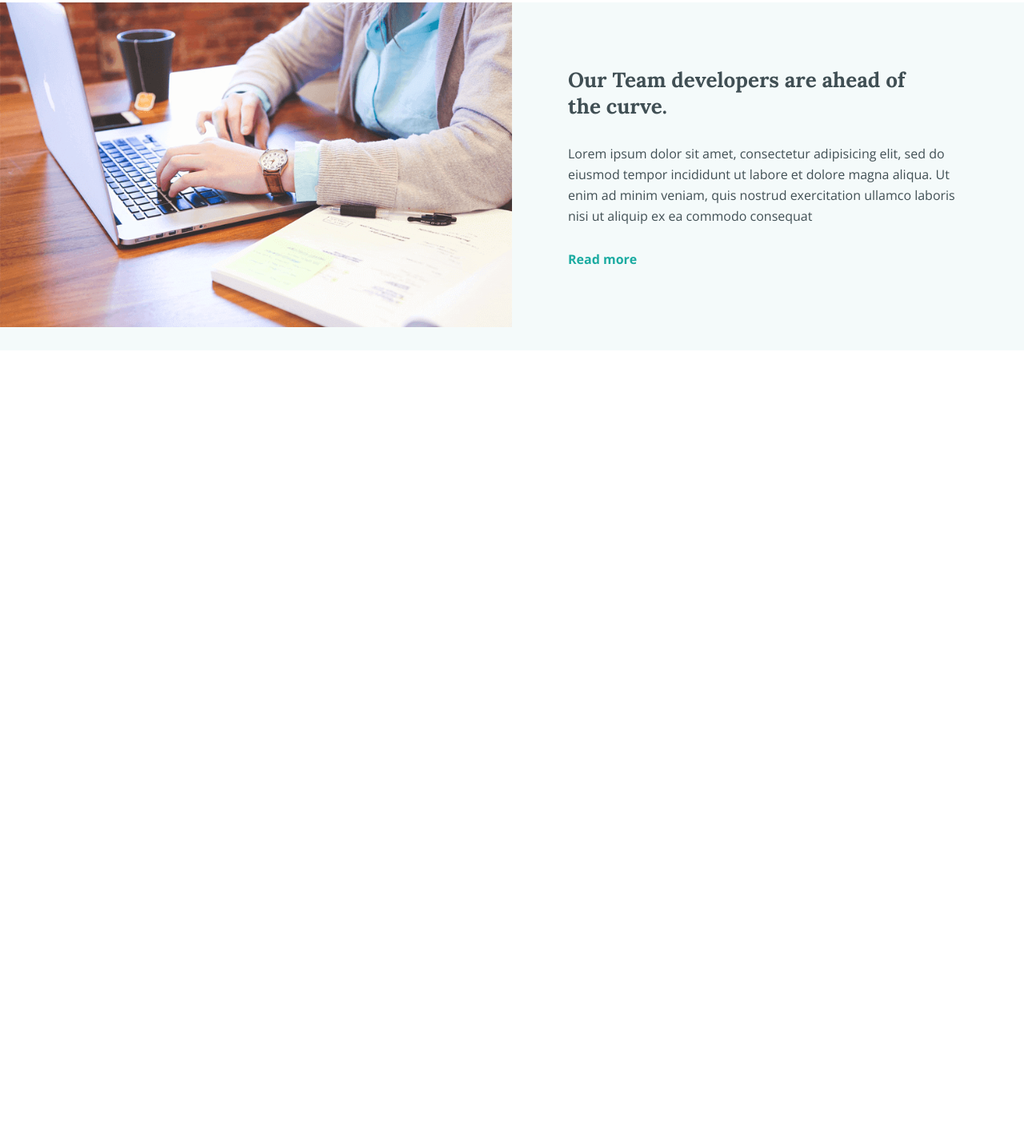
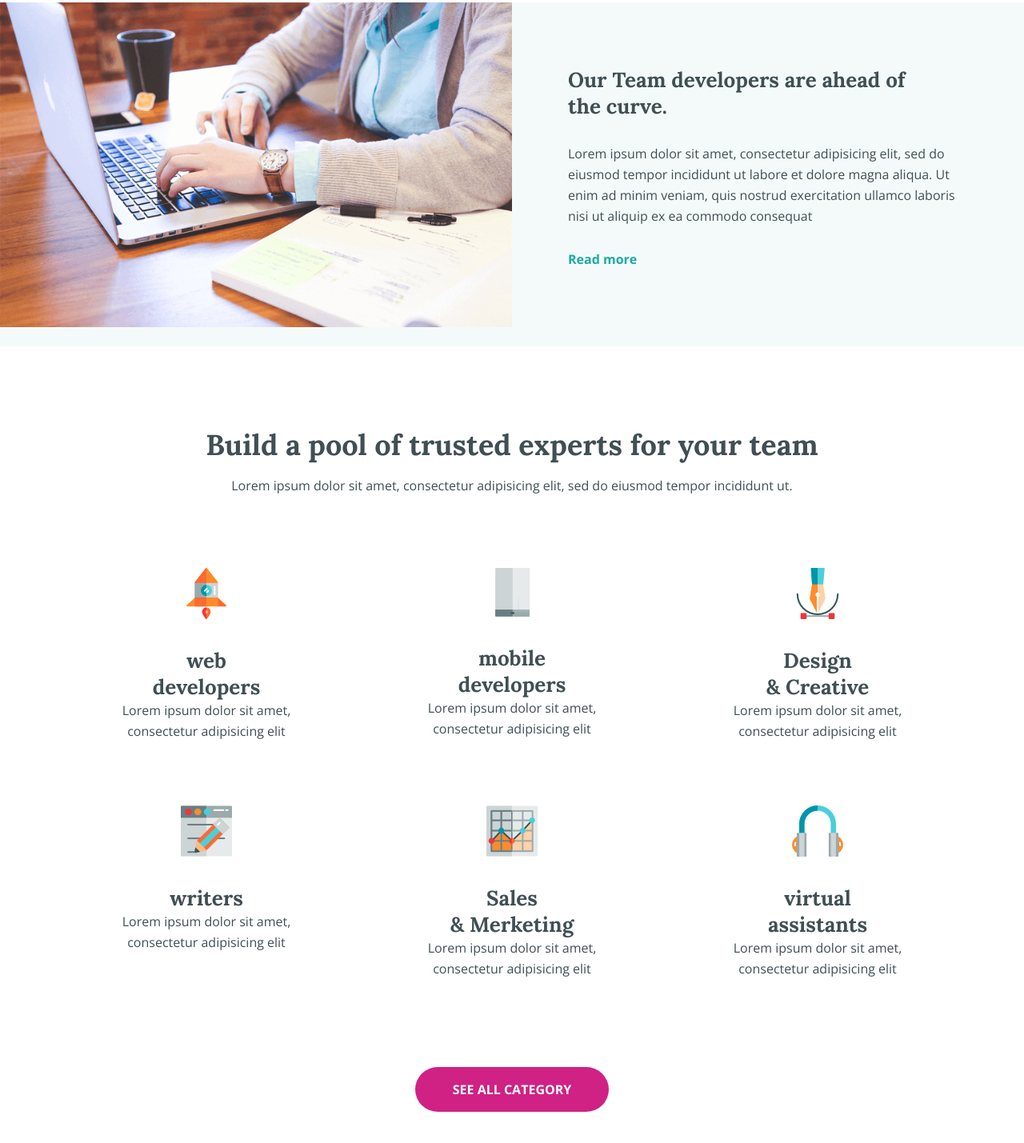
Before and after one commit to Shohanojjaman/freelance, a plain HTML site: page index.html in a window 1280 px wide. Shown: the part 1027-2456 px from the top of the page at 80% size. Before the commit the page ends 1465 px from the top, so only its background shows below. Drawn offline with nearby package versions, Linux system fonts and the light colour scheme.

Commit message:
design the get start area.

```diff
--- a/css/default.css
+++ b/css/default.css
@@ -331,13 +331,13 @@ a{
 	background: #f7f7fd;
 }
 .white-bg {
-	background: #fff;
+	background: #ffffff;
 }
 .black-bg {
-	background: #222;
+	background: #222222;
 }
 .theme-bg {
-	background: #fff;
+	background: #ffffff;
 }
 .primary-bg {
 	background: #f4fafa;
@@ -348,10 +348,10 @@ a{
 	color: #8a8b8d;
 }
 .white-color {
-	color: #fff;
+	color: #ffffff;
 }
 .black-color {
-	color: #000;
+	color: #000000;
 }
 .theme-color {
 	color: #fa7c30;
--- a/css/style.css
+++ b/css/style.css
@@ -78,7 +78,7 @@ Content About Area
 ===================== */
 .content_about {
     background-color: #f4fafa;
-    height: 435px;
+    height: 430px;
 }
 .content_bg img {
     width: 100%;
@@ -92,3 +92,13 @@ Content About Area
     transition: 0.3s;
     display: inline-block;
 }
+/* ====================
+Get Start Area
+======================= */
+.get_item {
+    padding: 40px;
+    transition:  0.3s;
+}
+.get_item:hover{
+    box-shadow: 0 0 10px 0 rgba(0, 22, 27, 0.1);
+}
--- a/index.html
+++ b/index.html
@@ -15,14 +15,14 @@
     <header class="d-flex align-items-center">
         <div class="container">
             <div class="row align-items-center">
-                <div class="col-2">
+                <div class="col-1">
                     <div class="logo">
                         <a href="index.html">
                             <img src="img/logo.png" alt="logo">
                         </a>
                     </div>
                 </div>
-                <div class="col-6">
+                <div class="col-7">
                     <div class="main-manu">
                         <nav>
                             <ul>
@@ -119,5 +119,64 @@
         </div>
     </section>
     <!-- Contant About Area End -->
+    <!-- Get Start Area Start -->
+    <section class="get_start pt-100 pb-100">
+        <div class="container">
+            <div class="row">
+                <div class="col-12">
+                    <div class="title text-center">
+                        <h2 class="mb-15">Build a pool of trusted experts for your team</h2>
+                        <p class="mb-50">Lorem ipsum dolor sit amet, consectetur adipisicing elit, sed do eiusmod tempor incididunt ut.</p>
+                    </div>
+                </div>
+                <div class="col-4">
+                    <div class="get_item text-center">
+                        <img src="img/get_start/get_item1.png" alt="" class="mb-30">
+                        <h4>web <br> developers</h4>
+                        <p>Lorem ipsum dolor sit amet, consectetur adipisicing elit</p>
+                    </div>
+                </div>
+                <div class="col-4">
+                    <div class="get_item text-center">
+                        <img src="img/get_start/get_item2.png" alt="" class="mb-30">
+                        <h4>mobile <br> developers</h4>
+                        <p>Lorem ipsum dolor sit amet, consectetur adipisicing elit</p>
+                    </div>
+                </div>
+                <div class="col-4">
+                    <div class="get_item text-center">
+                        <img src="img/get_start/get_item3.png" alt="" class="mb-30">
+                        <h4>Design <br>  & Creative</h4>
+                        <p>Lorem ipsum dolor sit amet, consectetur adipisicing elit</p>
+                    </div>
+                </div>
+                <div class="col-4">
+                    <div class="get_item text-center">
+                        <img src="img/get_start/get_item4.png" alt="" class="mb-30">
+                        <h4>writers</h4>
+                        <p>Lorem ipsum dolor sit amet, consectetur adipisicing elit</p>
+                    </div>
+                </div>
+                <div class="col-4">
+                    <div class="get_item text-center">
+                        <img src="img/get_start/get_item5.png" alt="" class="mb-30">
+                        <h4>Sales <br> & Merketing</h4>
+                        <p>Lorem ipsum dolor sit amet, consectetur adipisicing elit</p>
+                    </div>
+                </div>
+                <div class="col-4">
+                    <div class="get_item text-center">
+                        <img src="img/get_start/get_item6.png" alt="" class="mb-30">
+                        <h4>virtual <br> assistants</h4>
+                        <p>Lorem ipsum dolor sit amet, consectetur adipisicing elit</p>
+                    </div>
+                </div>
+                <div class="col-12 d-flex justify-content-center mt-70">
+                    <a href="#" class="btn">see all category</a>
+                </div>
+            </div>
+        </div>
+    </section>
+    <!-- Get Start Area End -->
 </body>
 </html>
```
Also changed, not shown: img/get_start/get_item1.png (added), img/get_start/get_item2.png (added), img/get_start/get_item3.png (added), img/get_start/get_item4.png (added), img/get_start/get_item5.png (added), img/get_start/get_item6.png (added).
